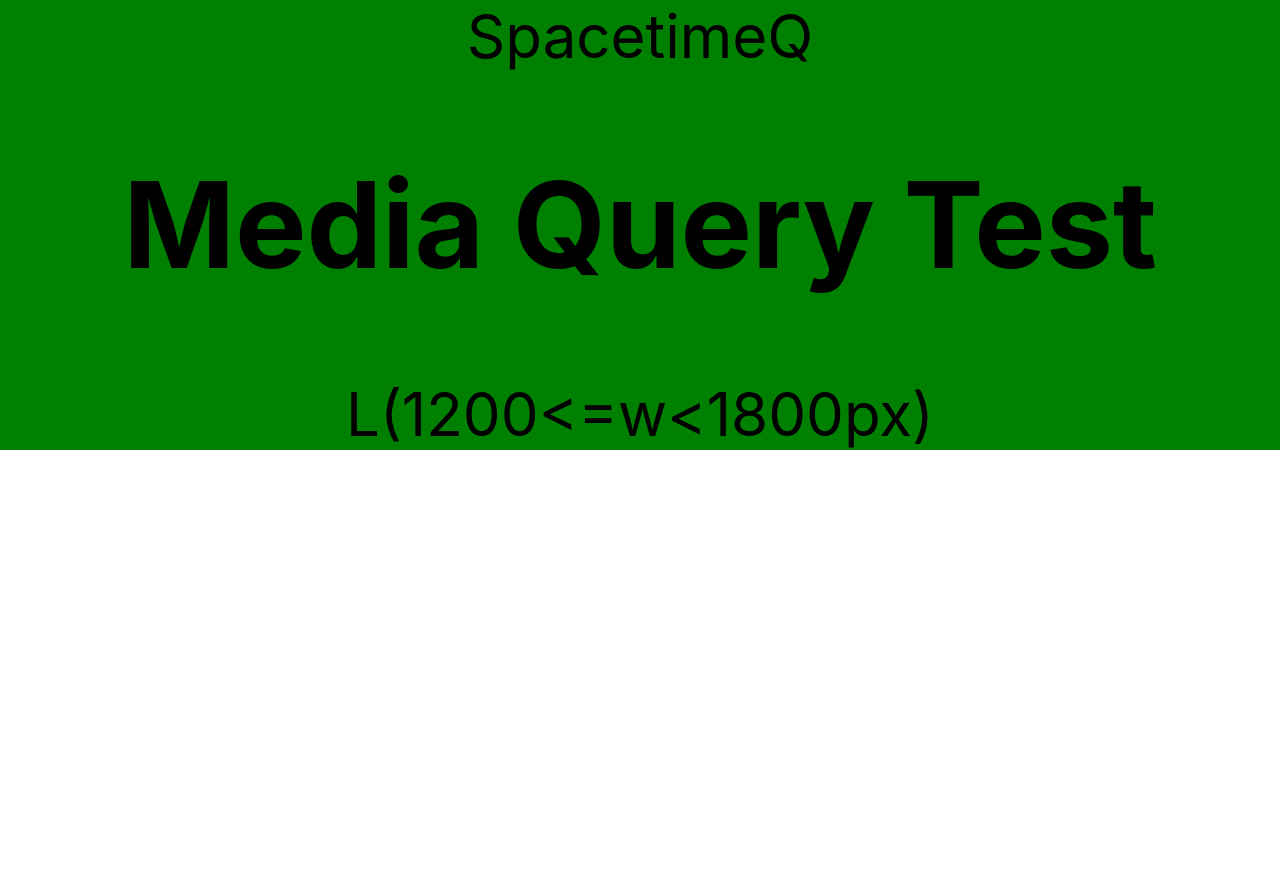
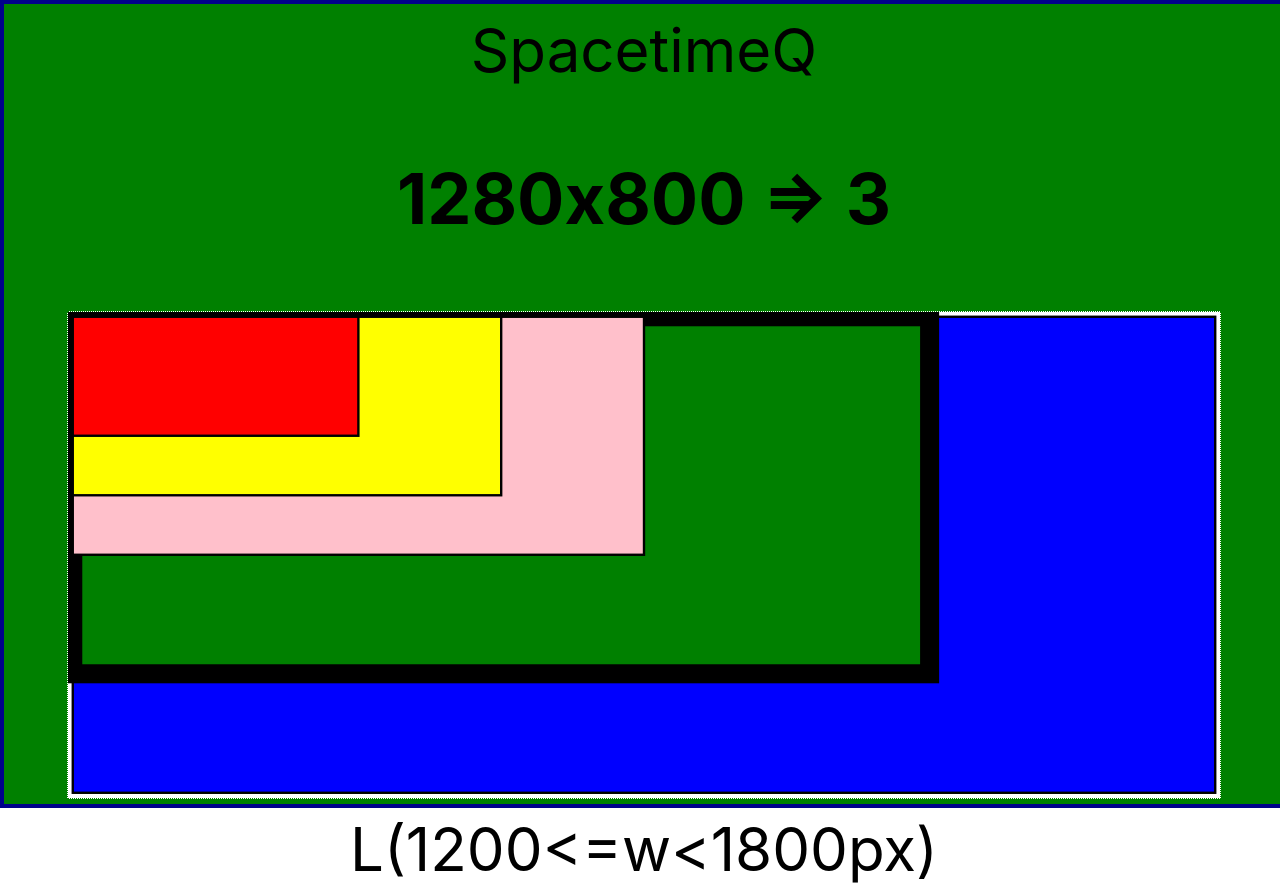
Before and after one commit to soominkimu/responsive, a React (Create React App) app: page / in a window 1280 px wide. Before the commit the page ends 800 px from the top, so only its background shows below. Built offline with nearby package versions, Linux system fonts and the light colour scheme.

Commit message:
resize handler, SVG rect

```diff
--- a/src/App.js
+++ b/src/App.js
@@ -1,10 +1,72 @@
-import React from 'react';
+import React, { useState, useEffect } from 'react';
 import './App.scss';
 
+/* Binary Search for the Range (At list 2 if-checks, maximum 3 if-checks)
+ *|    w < 900    |         else            -> comparison (1)
+ *+-------+-------+-------+-------+--------
+ *|w<600  | else  |w<1200 |      else       -> comparison (2)
+ *|       |       |       |-------+--------
+ *|       |       |       |w<1800 |  else   -> comparison (3)
+ *+----------------------------------------
+ *|  [0]  |  [1]  |  [2]  |  [3]  |  [4]    Responsive Range Group in my application
+ *+-------+-------+-------+-------+--------
+ *|       |600px  |900px  |1200px |1800px   : media query breakpoints
+ *|       |       |       |       |
+ *|       |       |       |       +--[4] big-desktop-up
+ *|       |       |       +--[3] desktop-up
+ *|       |       +--[2] tablet-landscape-up
+ *|       +--[1] tablet-portrait-up
+ *+--[0] phone-only
+*/
+const getResponsiveGroup = w => {
+  if (w < 900)
+    return (w < 600) ? 0 : 1;
+  if (w < 1200)
+    return 2;
+  return (w < 1800) ? 3 : 4;
+}
+
 function App() {
+  const [winSize, setWinSize] = useState({
+    w: window.innerWidth,
+    h: window.innerHeight
+  });
+
+  const handleWindowResize = () => setWinSize({
+    w: window.innerWidth,
+    h: window.innerHeight
+  });
+
+  useEffect(() => {
+    window.addEventListener('resize', handleWindowResize);
+    return () => window.removeEventListener('resize', handleWindowResize);
+  }, []);
+
+  const BPRect = props =>
+    <rect x="1" y="1" width={props.width} height={props.width * 100 / 240} fill={props.fill}
+          strokeWidth={props.isGroup ? 4 : .5} />
+
+  const svgW = Math.floor( winSize.w * .9 );
+
+  const g = getResponsiveGroup(winSize.w);
+
   return (
-    <div className="App">
-      <h1>Media Query Test</h1>
+    <div className="App"
+      style={{
+        width:  winSize.w - 20,
+        height: winSize.h - 20
+      }}
+    >
+      <h3>{winSize.w}x{winSize.h} => {g}</h3>
+      <svg width={svgW} viewBox={`0 0 242 102`}>
+        <g stroke="Black">
+          <BPRect width="240" fill="blue"   isGroup={g === 4} />
+          <BPRect width="180" fill="green"  isGroup={g === 3} />
+          <BPRect width="120" fill="pink"   isGroup={g === 2} />
+          <BPRect width="90"  fill="yellow" isGroup={g === 1} />
+          <BPRect width="60"  fill="red"    isGroup={g === 0} />
+        </g>
+      </svg>
     </div>
   );
 }
--- a/src/App.scss
+++ b/src/App.scss
@@ -6,22 +6,27 @@ $mbp-l:  1200px;
 $mbp-xl: 1800px;
 
 @mixin media-xs { // for-phone-only {
-  @media (max-width: $mbp-s - 1px) { @content; }
+  @media only screen
+     and (max-width: $mbp-s - 1px) { @content; }
 }
 @mixin media-s { // for-tablet-portrait-up {
-  @media (min-width: $mbp-s)
+  @media only screen
+     and (min-width: $mbp-s)
      and (max-width: $mbp-m - 1px) { @content; }
 }
 @mixin media-m { // for-tablet-landscape-up {
-  @media (min-width: $mbp-m)
+  @media only screen
+     and (min-width: $mbp-m)
      and (max-width: $mbp-l - 1px) { @content; }
 }
 @mixin media-l { // for-desktop-up {
-  @media (min-width: $mbp-l)
+  @media only screen
+     and (min-width: $mbp-l)
      and (max-width: $mbp-xl - 1px) { @content; }
 }
 @mixin media-xl { // for-big-desktop-up {
-  @media (min-width: $mbp-xl) { @content; }
+  @media only screen
+     and (min-width: $mbp-xl) { @content; }
 }
 
 $m: 4px;
@@ -36,4 +41,11 @@ $m: 4px;
   &::before {
     content: "SpacetimeQ ";
   }
+  padding: 10px;
+  border: solid 4px darkblue;
 }
+
+svg {
+  border: 1px dotted green;
+  background: white;
+}
```
